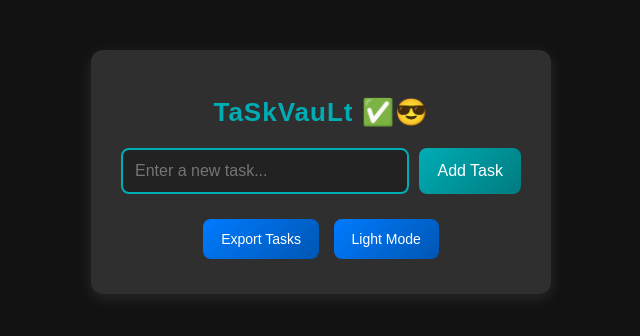
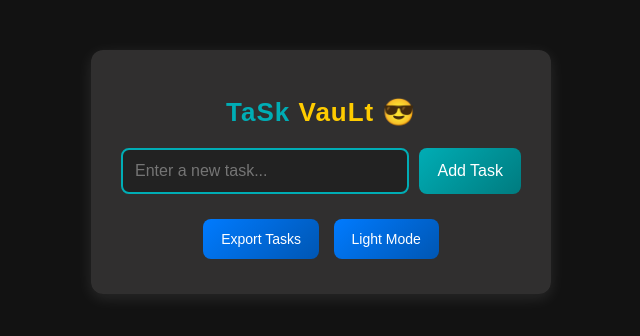
Before and after one commit to Juggernaut7/TaSkVauLt-App, a plain HTML site: page index.html in a window 1280 px wide. Shown: the whole page, without its empty margins (319-959 px from the left). Drawn offline with Linux system fonts and the light colour scheme.

Commit message:
taskVault

```diff
--- a/index.html
+++ b/index.html
@@ -1,18 +1,20 @@
 <!DOCTYPE html>
 <html lang="en">
-
 <head>
     <meta charset="UTF-8">
     <meta name="viewport" content="width=device-width, initial-scale=1.0">
     <title>Task Vault</title>
+    <link rel="shortcut icon" href="https://encrypted-tbn0.gstatic.com/images?q=tbn:ANd9GcQGwIHzdUYF9__Qcb8Uv49xCMejCGILi9_MpA&s" type="image/x-icon">
+
     <link rel="stylesheet" href="style.css">
-<link rel="shortcut icon" href="https://encrypted-tbn0.gstatic.com/images?q=tbn:ANd9GcQGwIHzdUYF9__Qcb8Uv49xCMejCGILi9_MpA&s" type="image/x-icon">
 </head>
-
 <body class="dark-mode">
 
     <div class="container">
-        <h1><span style="color: #00adb5;">TaSk</span>VauLt ✅😎</h1>
+        <h1>
+            <span style="color: #00adb5; font-weight: bold;">TaSk</span>
+            <span style="color: #ffcc00; font-weight: bold;">VauLt</span> 😎
+        </h1>
 
         <div class="task-input">
             <input type="text" id="task-input" placeholder="Enter a new task...">
@@ -29,5 +31,4 @@
 
     <script src="main.js"></script>
 </body>
-
 </html>
```
